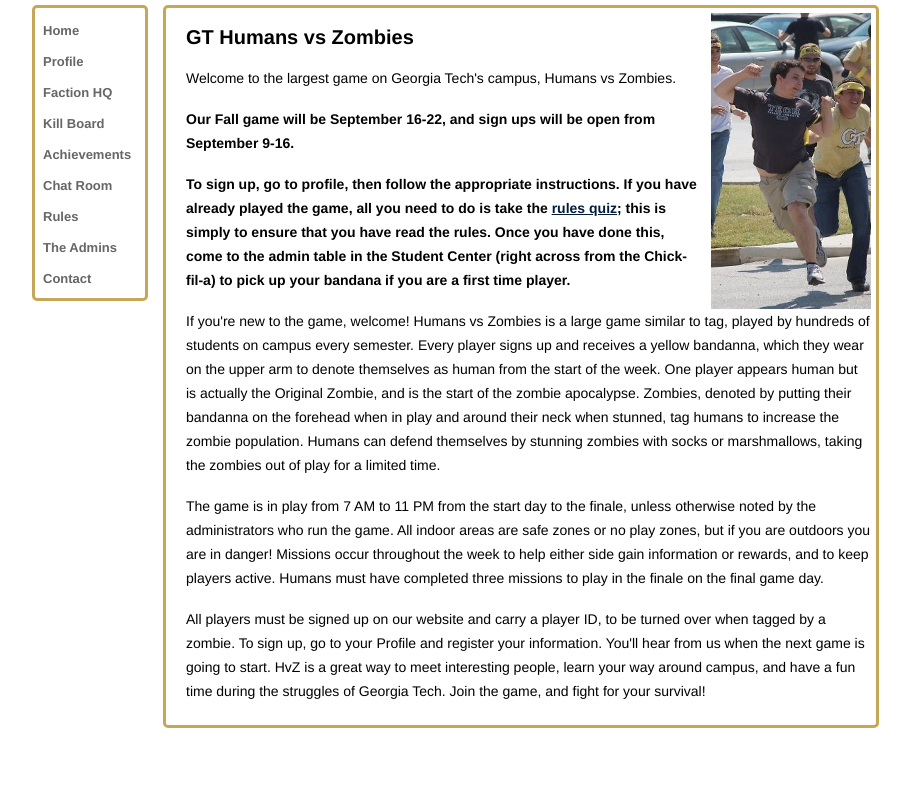
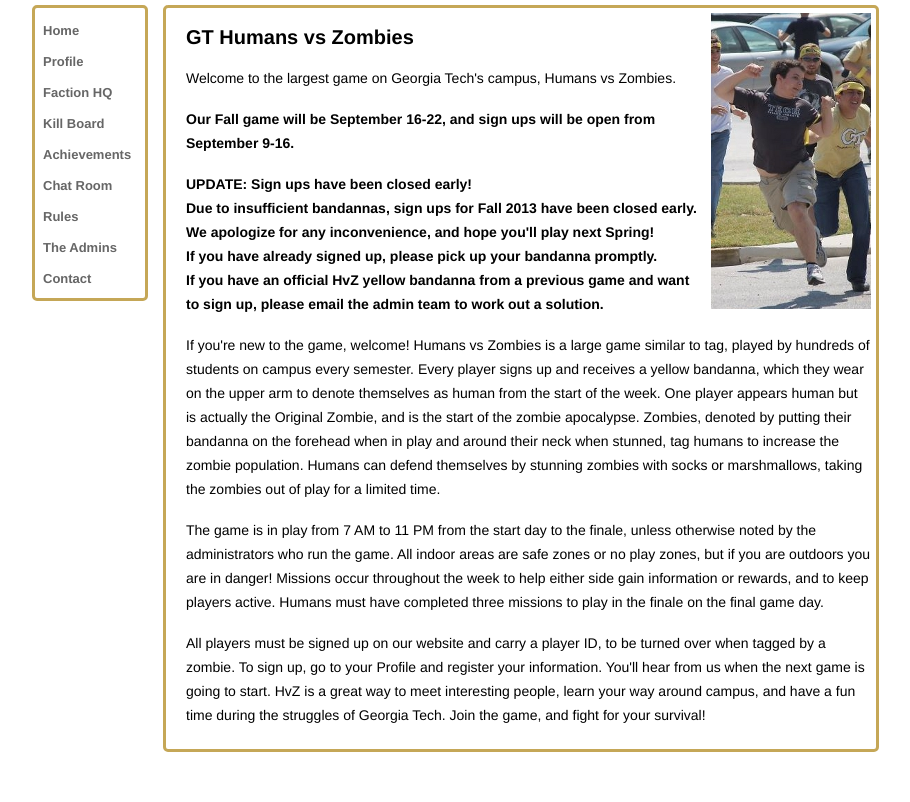
Before and after one commit to Noirbot/HvZ, a PHP site: page / in a window 1280 px wide. Shown: the part 172-974 px from the top of the page, without its empty margins (88-998 px from the left). Before the commit the page ends 900 px from the top, so only its background shows below. Run offline with PHP 8.4, Linux system fonts and the light colour scheme; data that the repository does not hold is empty.

Commit message:
Closing Reg

```diff
--- a/index.php
+++ b/index.php
@@ -37,7 +37,10 @@
             <h2>GT Humans vs Zombies</h2>
 			<p>Welcome to the largest game on Georgia Tech's campus, Humans vs Zombies.</p>
 			<p><strong>Our Fall game will be September 16-22, and sign ups will be open from September 9-16.</strong></p>
-      <p><strong>To sign up, go to profile, then follow the appropriate instructions. If you have already played the game, all you need to do is take the <a href="/rules/quiz/rules_quiz.php">rules quiz</a>; this is simply to ensure that you have read the rules.  Once you have done this, come to the admin table in the Student Center (right across from the Chick-fil-a) to pick up your bandana if you are a first time player.</strong></p>
+      <p><strong>UPDATE: Sign ups have been closed early!</br>
+      Due to insufficient bandannas, sign ups for Fall 2013 have been closed early. We apologize for any inconvenience, and hope you'll play next Spring!</br>
+      If you have already signed up, please pick up your bandanna promptly.</br>
+      If you have an official HvZ yellow bandanna from a previous game and want to sign up, please email the admin team to work out a solution.</strong></p>
 			<p>If you're new to the game, welcome! Humans vs Zombies is a large game similar to tag, played by hundreds of students on campus every semester. Every player signs up and receives a yellow bandanna, which they wear on the upper arm to denote themselves as human from the start of the week. One player appears human but is actually the Original Zombie, and is the start of the zombie apocalypse. Zombies, denoted by putting their bandanna on the forehead when in play and around their neck when stunned, tag humans to increase the zombie population. Humans can defend themselves by stunning zombies with socks or marshmallows, taking the zombies out of play for a limited time.</p>
 			<p>The game is in play from 7 AM to 11 PM from the start day to the finale, unless otherwise noted by the administrators who run the game. All indoor areas are safe zones or no play zones, but if you are outdoors you are in danger! Missions occur throughout the week to help either side gain information or rewards, and to keep players active. Humans must have completed three missions to play in the finale on the final game day.</p>
 			<p>All players must be signed up on our website and carry a player ID, to be turned over when tagged by a zombie. To sign up, go to your Profile and register your information. You'll hear from us when the next game is going to start. HvZ is a great way to meet interesting people, learn your way around campus, and have a fun time during the struggles of Georgia Tech. Join the game, and fight for your survival!</p>
--- a/scripts/lib.php
+++ b/scripts/lib.php
@@ -505,6 +505,7 @@
 }
 
 function quiz_open($game) {
+	return false;
     global $quiz_open_dates, $quiz_close_dates;
     return (( time() >= strtotime($quiz_open_dates[$game]) && time() < strtotime($quiz_close_dates[$game])) ? true : false);
 }
```
